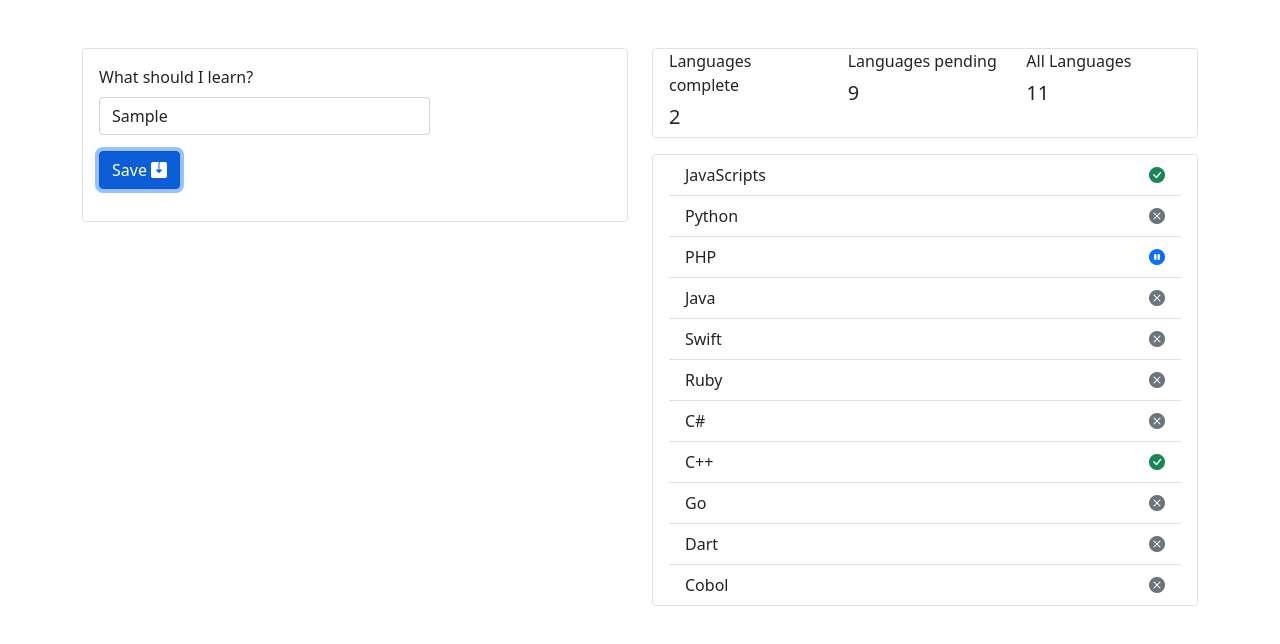
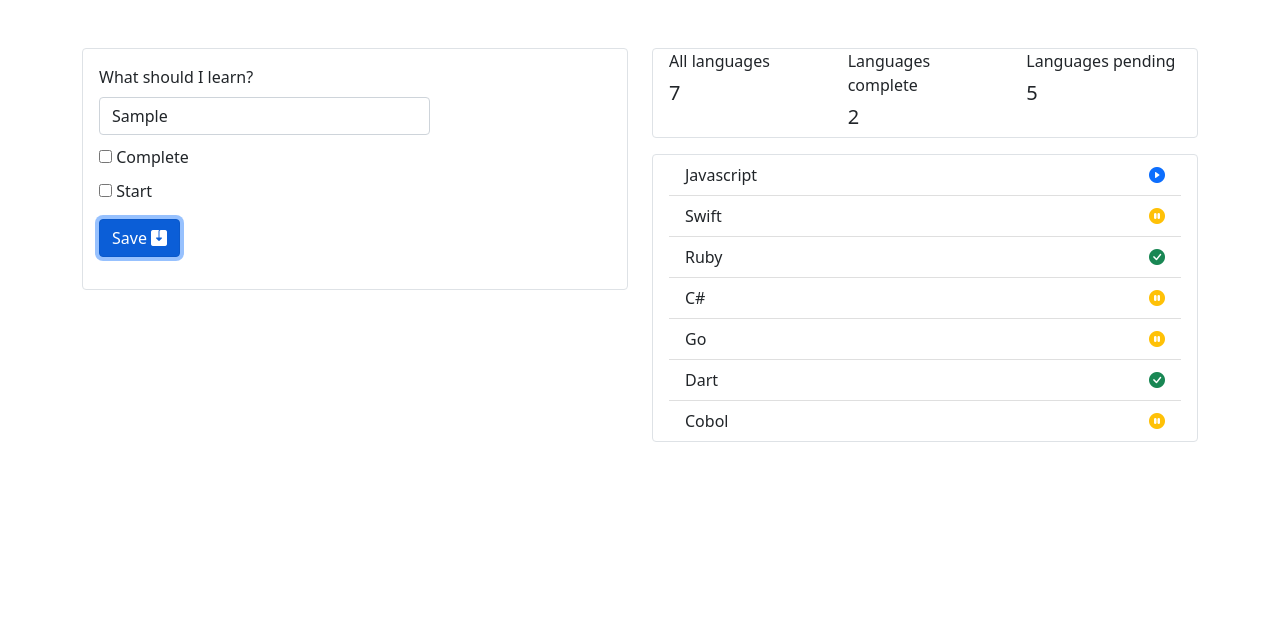
Before and after one commit to NicolasSP12/todo-list, a plain HTML site: page index.html in a window 1280 px wide. Both pictures are taken after typing "Sample" into the empty fields and a click on the button "Save". Drawn offline with nearby package versions, Linux system fonts and the light colour scheme.

Commit message:
feat: Push mylanguages

```diff
--- a/assets/css/styles.css
+++ b/assets/css/styles.css
@@ -1,16 +1,19 @@
-/* .list-group-item.d-flex.justify-content-between{
-    transition: ease 0.3s;
+
+/* .list-group-item.d-flex.justify-content-between div i {
+  transition: ease 0.3s;
 } */
 .list-group-item.d-flex.justify-content-between:hover div i {
-    display: none;
+  display: none;
 }
 .list-group-item.d-flex.justify-content-between:hover div button {
-    display: inline;
+  display: inline
 }
-
-button.bi-trash3-fill{
-    border: none;
-    padding: 0;
-    background: none;
-    display: none;
+button.bi-trash3-fill {
+  padding: 0;
+  border: none;
+  background: none;
+  display: none;
 }
+.checbox-container{
+  margin-top: 10px;
+}
--- a/assets/js/form.js
+++ b/assets/js/form.js
@@ -1,8 +1,18 @@
-const saveButtonElement = document.querySelector("#save")
-saveButtonElement.addEventListener("click", (event) => {
-    event.preventDefault()
-    let inputValue = document.querySelector("input")
-    console.log(inputValue.value)
-    console.log("Guardar")
-    myLanguages.push({name: inputValue.value, complete: false, start: true})
-})
+// console.log(myLanguages);
+
+const formLanguageElement = document.querySelector("#language-form");
+
+formLanguageElement.addEventListener("submit", (event) => {
+  event.preventDefault();
+  const { language, complete, start } = event.target;
+
+  // console.log(event.target.language, event.target.complete, event.target.start);
+
+  myLanguages.push({
+    name: language.value,
+    complete: complete.checked,
+    start: start.checked,
+  })
+});
+
+console.log('Primera carga de la aplicación', myLanguages);
--- /dev/null
+++ b/assets/js/list.js
@@ -0,0 +1,94 @@
+const myLanguages = [
+  { name: "Javascript", complete: false, start: true },
+  { name: "Swift", complete: false, start: false },
+  { name: "Ruby", complete: true, start: false },
+  { name: "C#", complete: false, start: false },
+  { name: "Go", complete: false, start: false },
+  { name: "Dart", complete: true, start: false },
+  { name: "Cobol", complete: false, start: false },
+];
+
+const listLanguagesElement = document.querySelector("#list-languages");
+const languagePendingElement = document.querySelector("#language-pending");
+const languageCompleteElement = document.querySelector("#language-complete");
+const languageAllElement = document.querySelector("#language-all");
+
+const languageComplete = myLanguages.filter(
+  ({ complete }) => complete === true
+);
+const languagePending = myLanguages.length - languageComplete.length;
+
+function getButtons() {
+  console.log("todos los botones");
+}
+
+const renderElementList = ({ name, complete, start }) => {
+  // Crear elementos necesario
+  let listElement = document.createElement("li");
+  let iconBox = document.createElement("div");
+  let iconPlay = document.createElement("i");
+  let iconPause = document.createElement("i");
+  let iconCheck = document.createElement("i");
+  let deleteButton = document.createElement("button");
+  // Asignamos las clases correspondientes a los iconos
+  iconPlay.classList.add("bi", "bi-play-circle-fill", "text-primary");
+  iconCheck.classList.add("bi", "bi-check-circle-fill", "text-success");
+  iconPause.classList.add("bi", "bi-pause-circle-fill", "text-warning");
+  deleteButton.classList.add("bi", "bi-trash3-fill", "text-danger");
+
+  listElement.innerText = name;
+  listElement.classList.add(
+    "list-group-item",
+    "d-flex",
+    "justify-content-between"
+  );
+  // Insertar li en ul
+  listLanguagesElement.appendChild(listElement);
+  // Insertar div en li
+  listElement.appendChild(iconBox);
+  // Insertar i en div
+  if (complete) {
+    iconBox.appendChild(iconCheck);
+  } else if (start && !complete) {
+    // start && complete === false
+    iconBox.appendChild(iconPlay);
+  } else {
+    iconBox.appendChild(iconPause);
+  }
+  iconBox.appendChild(deleteButton);
+};
+
+const deleteLanguage = (button, index) => {
+  button.addEventListener("click", () => {
+    console.log(myLanguages.indexOf(myLanguages[index]));
+  });
+};
+
+myLanguages.forEach(renderElementList);
+languagePendingElement.innerText = languagePending;
+languageCompleteElement.innerText = languageComplete.length;
+languageAllElement.innerText = myLanguages.length;
+
+// Asignando eventos
+const deleteButtonsElements = Array.from(
+  document.querySelectorAll("button.bi-trash3-fill")
+);
+
+deleteButtonsElements.forEach(deleteLanguage);
+
+
+// Diferentes manera de escribir condicionales
+// const aprendido = false
+// aprendido && console.log(aprendido)
+// aprendido ? console.log(aprendido) : console.log('no aprendido')
+// if (aprendido === true ){
+//   console.log(aprendido)
+// } else {
+//   console.log('no aprendido')
+// }
+
+// Ejemplo de destructuración
+// const {name, complete} = myLanguages[4]
+// console.log(myLanguages[4].name, myLanguages[4].complete)
+// console.log(name, complete)
+// console.table(myLanguages)
--- a/assets/js/main.js
+++ /dev/null
@@ -1,75 +0,0 @@
-const myLanguages = [
-    { name: "JavaScripts", complete: true, start: true },
-    { name: "Python", complete: false, start: false},
-    { name: "PHP", complete: false, start: true},
-    { name: "Java", complete: false, start: false},
-    { name: "Swift", complete: false, start: false},
-    { name: "Ruby", complete: false, start: false},
-    { name: "C#", complete: false, start: false},
-    { name: "C++", complete: true, start: false},
-    { name: "Go", complete: false, start: false},
-    { name: "Dart", complete: false, start: false},
-    { name: "Cobol", complete: false, start: false}
-]
-
-const listLanguages = document.querySelector("#list-languages")
-const languagePendingElement = document.querySelector("#language-pending")
-const languageCompleteElement = document.querySelector("#language-complete")
-const languageAllElement = document.querySelector("#language-all")
-
-const languageComplete = myLanguages.filter(({complete}) => complete === true)
-const languagePending = myLanguages.length - languageComplete.length
-
-const renderElementList = ({name , complete, start}) => {
-    //Crear elementos
-    let listElement = document.createElement("li")
-    let iconBox = document.createElement("div")
-    let iconPlay = document.createElement("i")
-    let iconPause = document.createElement("i")
-    let iconCheck = document.createElement("i")
-    let deleteButton = document.createElement("button")
-
-    listElement.innerText = name
-
-    //Asignar las clases correspondientes a los iconos
-    iconCheck.classList.add( "bi", "bi-check-circle-fill", "text-success")
-    iconPause.classList.add( "bi", "bi-x-circle-fill", "text-secondary")
-    iconPlay.classList.add( "bi", "bi-pause-circle-fill", "text-primary")
-    deleteButton.classList.add("bi", "bi-trash3-fill", "text-danger")
-
-    //Asignar las clases
-    listElement.classList.add ("list-group-item", "d-flex", "justify-content-between")
-    listLanguages.appendChild(listElement)
-    listElement.appendChild(iconBox)
-        if (complete){
-        iconBox.appendChild(iconCheck)
-    }   else if(start && !complete){
-        iconBox.appendChild(iconPlay)
-    } else {
-        iconBox.appendChild(iconPause)
-    }
-    iconBox.appendChild(deleteButton)
-}
-//Eventos
-
-myLanguages.forEach(renderElementList)
-languagePendingElement.innerText = languagePending
-languageCompleteElement.innerText = languageComplete.length
-languageAllElement.innerText = myLanguages.length
-
-const deleteLanguage = ((button, index)=>{
-    button.addEventListener("click", () => {
-        console.log(myLanguages[index])
-    })
-})
-
-const deleteButtonElements2 = Array.from(document.querySelectorAll("button.bi-trash3-fill"))
-// console.log(deleteButtonElements2)
-
-deleteButtonElements2.forEach((element, i)=>{
-    element.addEventListener("click", () => {
-        console.log(i)
-    })
-})
-
-deleteButtonElements2.forEach(deleteLanguage)
--- a/index.html
+++ b/index.html
@@ -22,19 +22,29 @@
     <div class="container">
       <div class="row">
         <div class="col-lg-6 py-5">
-          <form class="g-3 border rounded">
+          <form id="language-form" class="g-3 border rounded">
             <div class="col-8 mb-3 p-3">
-              <label for="task" class="form-label">What should I learn?</label>
+              <label for="language" class="form-label"
+                >What should I learn?</label
+              >
               <input
                 type="text"
                 class="form-control"
-                id="task"
-                name="task"
+                id="language"
+                name="language"
                 placeholder="Programming language"
               />
-              <button type="submit" class="btn btn-primary mt-3" id="save">
+              <div class="checbox-container">
+                <input type="checkbox" id="complete" name="complete" />
+                <label for="complete">Complete</label>
+              </div>
+              <div class="checbox-container">
+                <input type="checkbox" id="start" name="start" />
+                <label for="start">Start</label>
+              </div>
+              <button type="submit" class="btn btn-primary mt-3">
                 Save
-                <i class="bi bi-save2-fill" ></i>
+                <i class="bi bi-save2-fill"></i>
               </button>
             </div>
           </form>
@@ -43,6 +53,10 @@
           <div class="border rounded px-3 mb-3">
             <div class="row">
               <div class="col-4">
+                All languages
+                <h5 class="mt-2" id="language-all">0</h5>
+              </div>
+              <div class="col-4">
                 Languages complete
                 <h5 class="mt-2" id="language-complete">0</h5>
               </div>
@@ -50,15 +64,10 @@
                 Languages pending
                 <h5 class="mt-2" id="language-pending">0</h5>
               </div>
-              <div class="col-4">
-                All Languages
-                <h5 class="mt-2" id="language-all">0</h5>
-              </div>
             </div>
           </div>
           <div class="border rounded px-3">
-            <ul class="list-group list-group-flush" id="list-languages">
-            </ul>
+            <ul id="list-languages" class="list-group list-group-flush"></ul>
           </div>
         </div>
       </div>
@@ -69,7 +78,7 @@
       integrity="sha384-ka7Sk0Gln4gmtz2MlQnikT1wXgYsOg+OMhuP+IlRH9sENBO0LRn5q+8nbTov4+1p"
       crossorigin="anonymous"
     ></script>
-    <script src="./assets/js/main.js"></script>
+    <script src="./assets/js/list.js"></script>
     <script src="./assets/js/form.js"></script>
   </body>
 </html>
```
